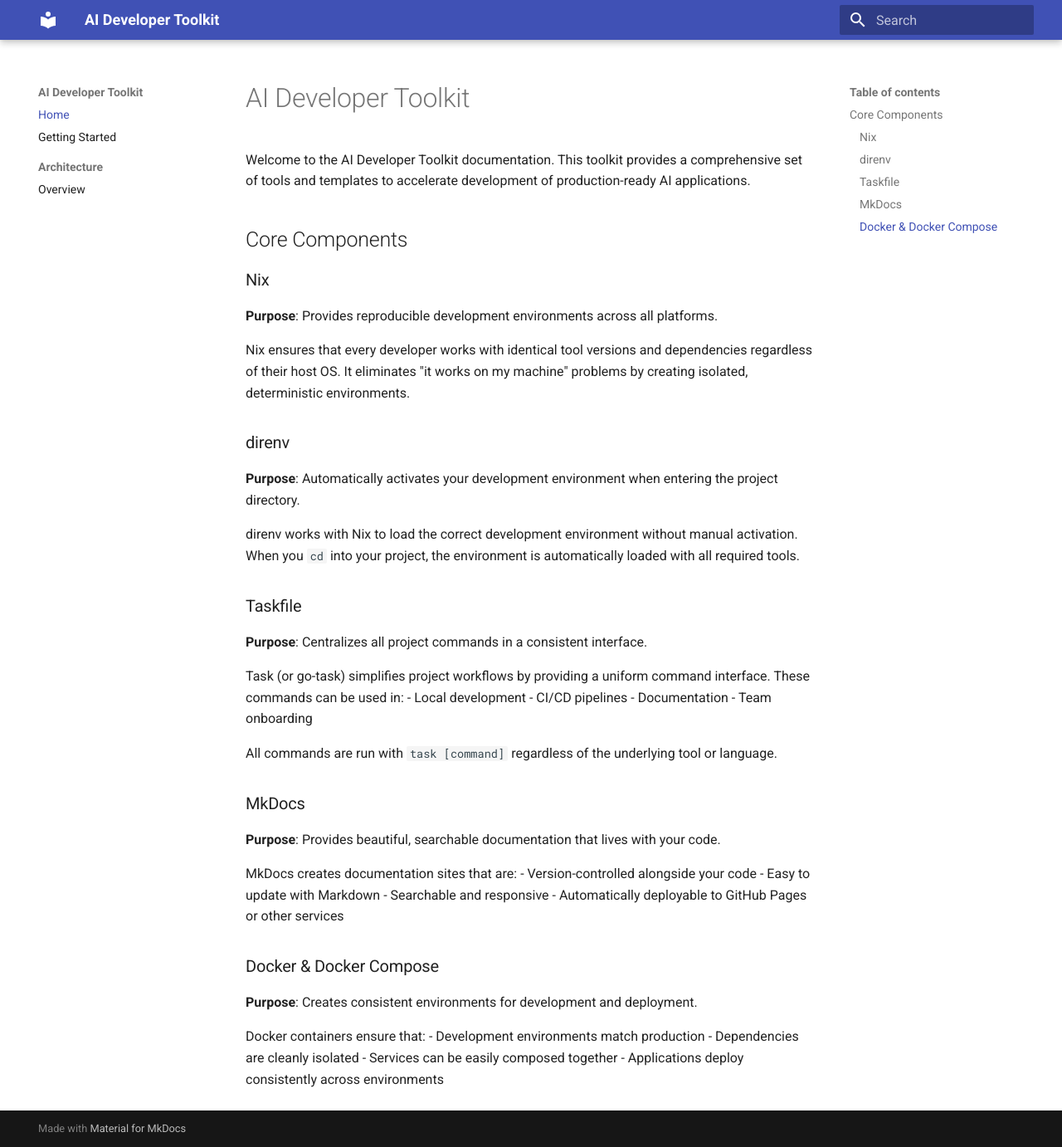
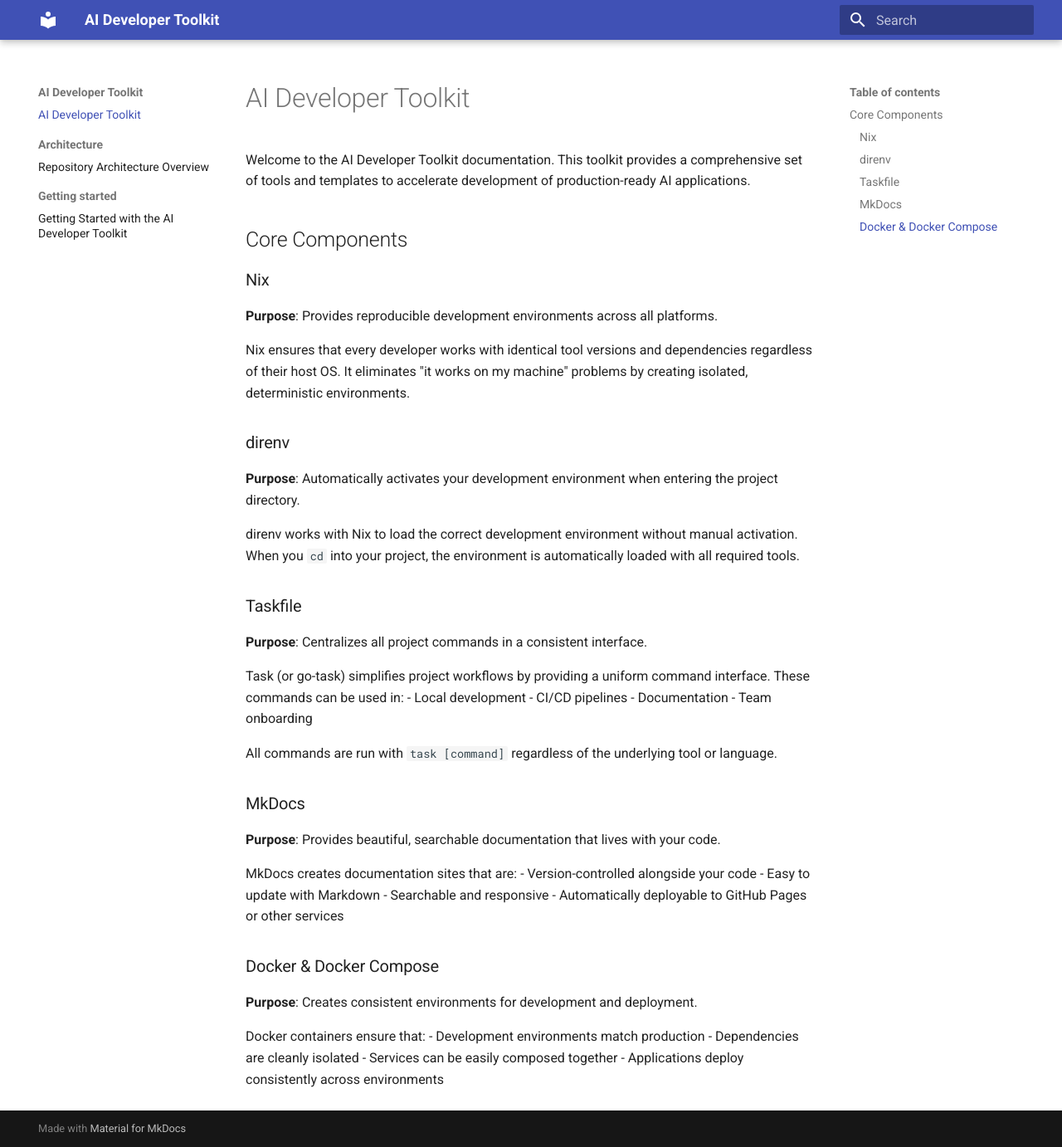
Before and after one commit to sdcain-rts/mcp-poc, an MkDocs documentation site: the page built from docs/index.md, in a window 1280 px wide and 1382 px high. Shown: the whole window at 83% size. Built offline with MkDocs 1.6.1 and Material for MkDocs 9.7.7, drawn with Linux system fonts in a browser that asks for light colours; some of the changed lines change nothing that is shown.

Commit message:
latest updates

```diff
--- a/mkdocs.yml
+++ b/mkdocs.yml
@@ -26,11 +26,6 @@
   - toc:
       permalink: true
 
-nav:
-  - Home: index.md
-  - Getting Started: getting-started/getting-started.md
-  - Architecture:
-    - Overview: architecture/overview.md
-
 plugins:
   - search
+  - awesome-pages
```
Also changed, not shown: 4 other files.
